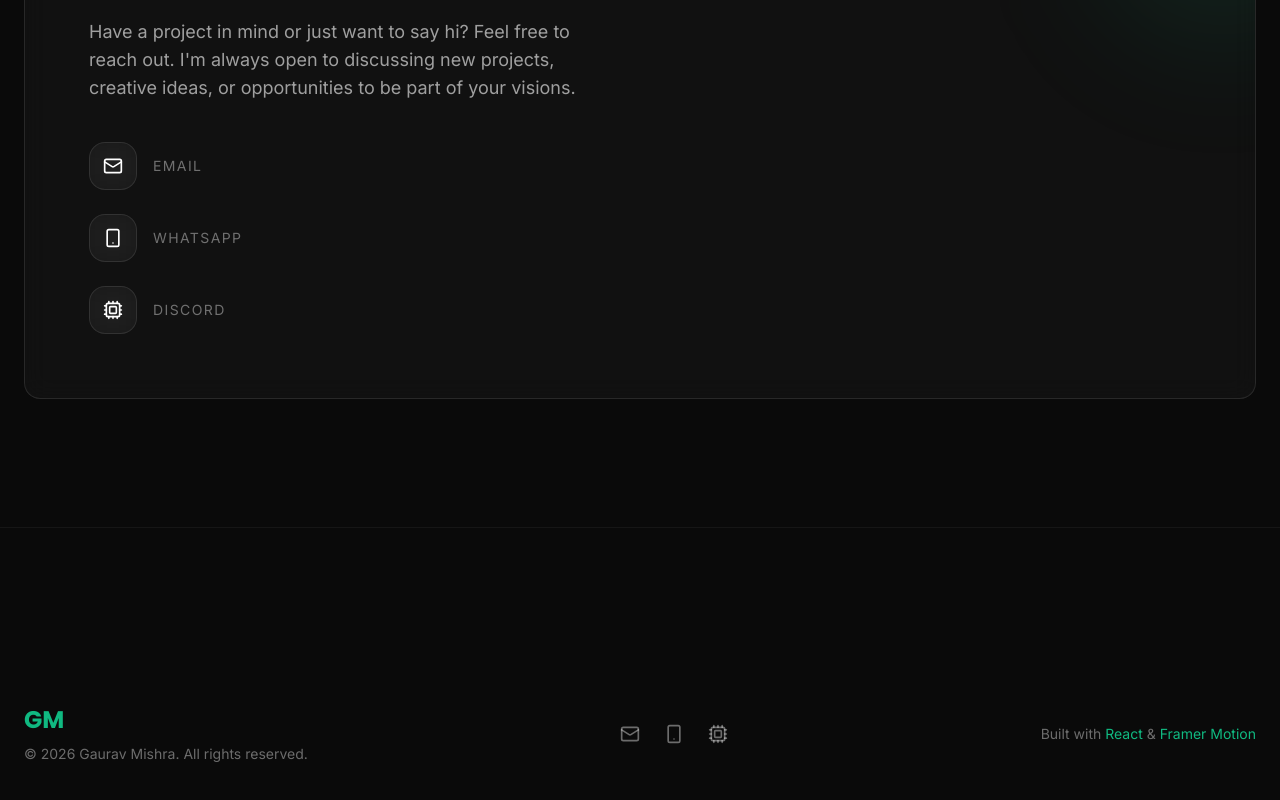
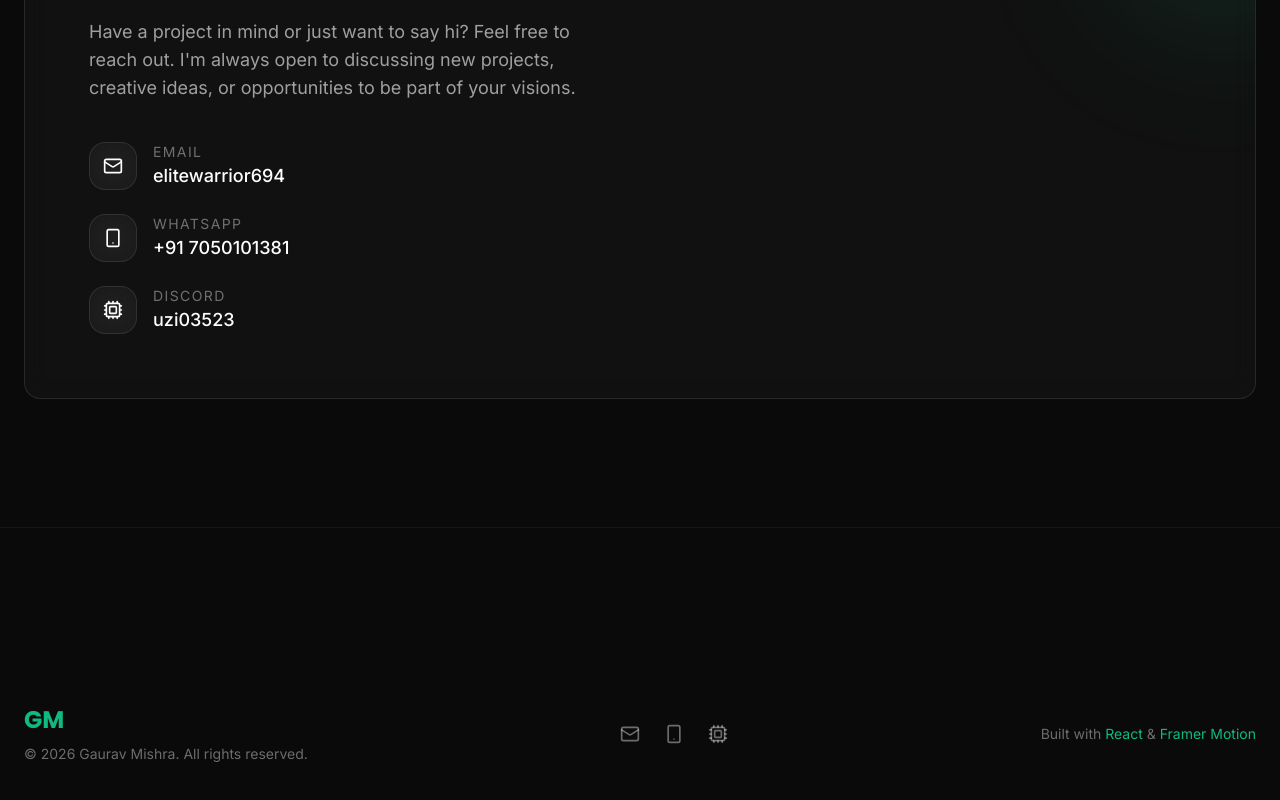
Before and after one commit to elitewarrior694-cpu/My-portfolio, a React (Vite) app: page / in a window 1280 px wide. Shown: the part 3985-4785 px from the top of the page. Built offline with nearby package versions, Linux system fonts and the light colour scheme.

Commit message:
Add text fields to social links
Added text fields to social links for better context.

```diff
--- a/src/data.ts
+++ b/src/data.ts
@@ -100,16 +100,19 @@ export const SOCIAL_LINKS = [
   {
     name: "Email",
     url: "mailto:elitewarrior694@gmail.com",
-    icon: Mail
+    icon: Mail,
+    text: "elitewarrior694"
   },
   {
     name: "WhatsApp",
     url: "https://wa.me/917050101381",
-    icon: Smartphone
+    icon: Smartphone,
+    text: "+91 7050101381"
   },
   {
     name: "Discord",
     url: "https://discord.com/users/uzi03523",
-    icon: Cpu
+    icon: Cpu,
+    text: "uzi03523"
   }
 ];
```
